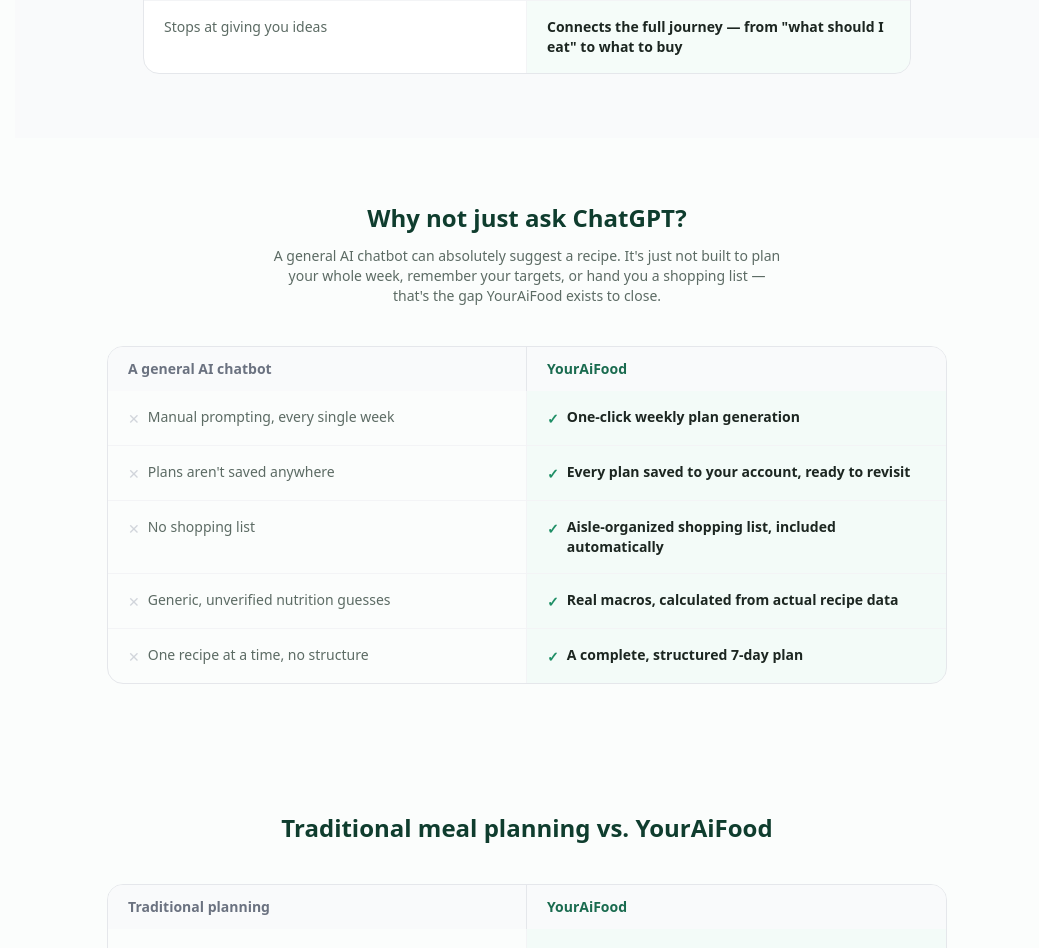
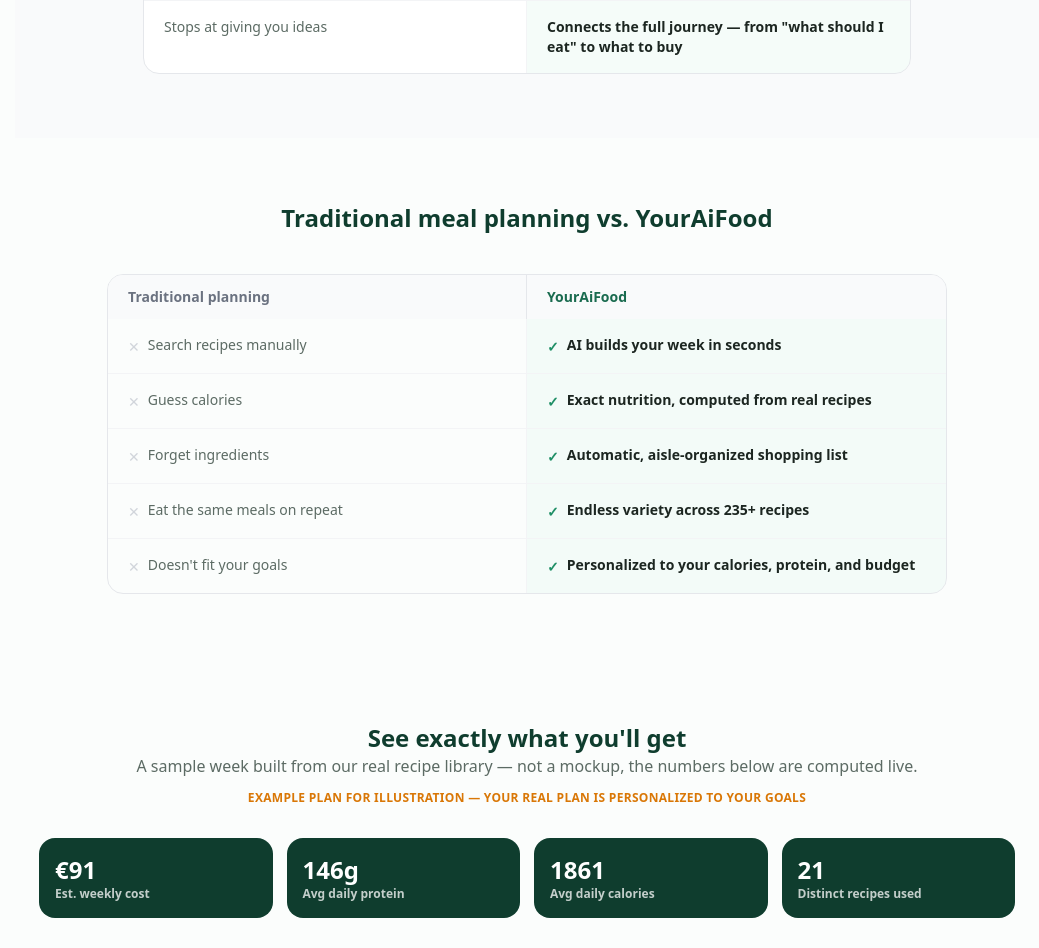
Before and after one commit to usario172332/youraifood-app, a Next.js app in the folder youraifood-app/: page / in a window 1280 px wide. Shown: the part 2720-3668 px from the top of the page, without its empty margins (241-1280 px from the left). Built offline with nearby package versions, Linux system fonts and the light colour scheme; no server answers.

Commit message:
Update HomeContent.jsx

```diff
--- a/youraifood-app/components/HomeContent.jsx
+++ b/youraifood-app/components/HomeContent.jsx
@@ -3,7 +3,6 @@
 import Planner from './Planner';
 import HowItWorks from './HowItWorks';
 import WhyYourAiFood from './WhyYourAiFood';
-import WhyNotChatGPT from './WhyNotChatGPT';
 import ComparisonTable from './ComparisonTable';
 import UseCases from './UseCases';
 import EcosystemDiagram from './EcosystemDiagram';
@@ -60,7 +59,6 @@
 
       <HowItWorks />
       <WhyYourAiFood />
-      <WhyNotChatGPT />
       <ComparisonTable />
       <SamplePlan />
       <RecipeGallery isPremium={isPremium} user={user} favorites={favorites} onToggleFavorite={toggleFavorite} compact />
```
